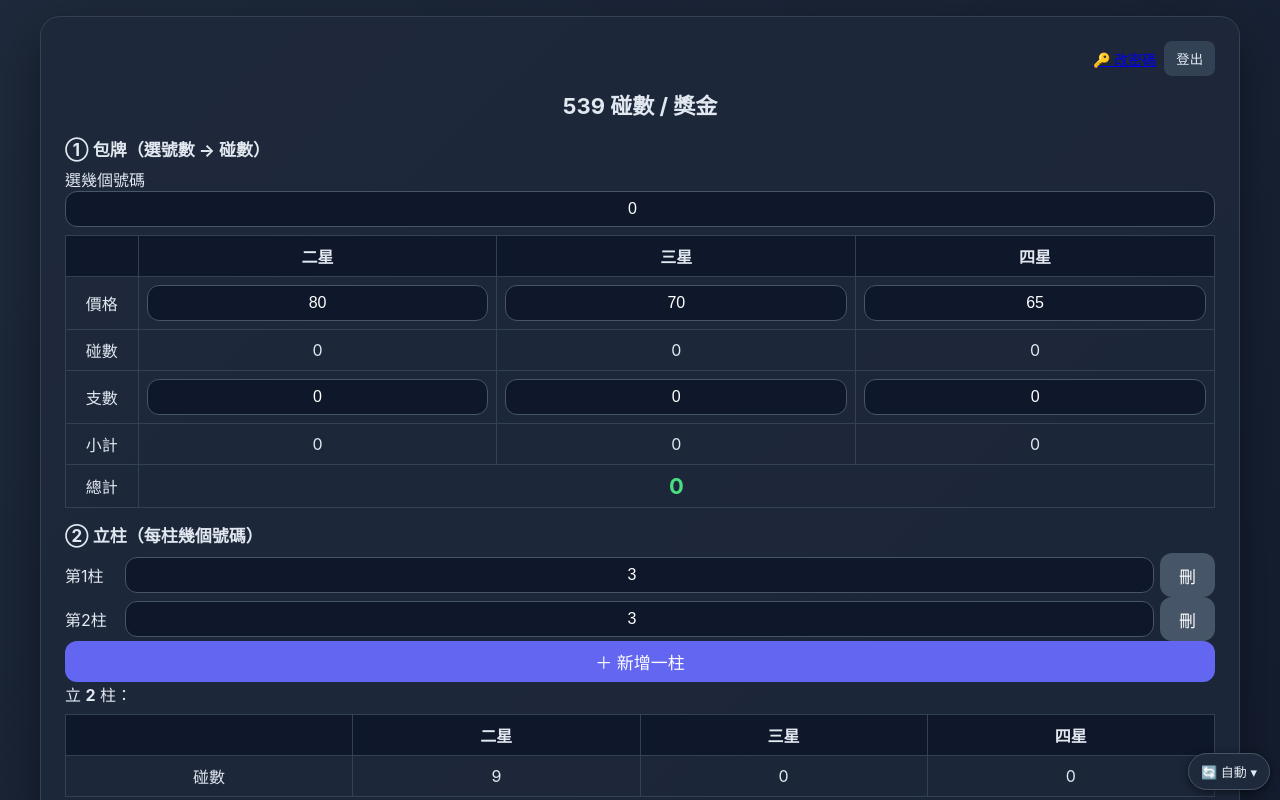
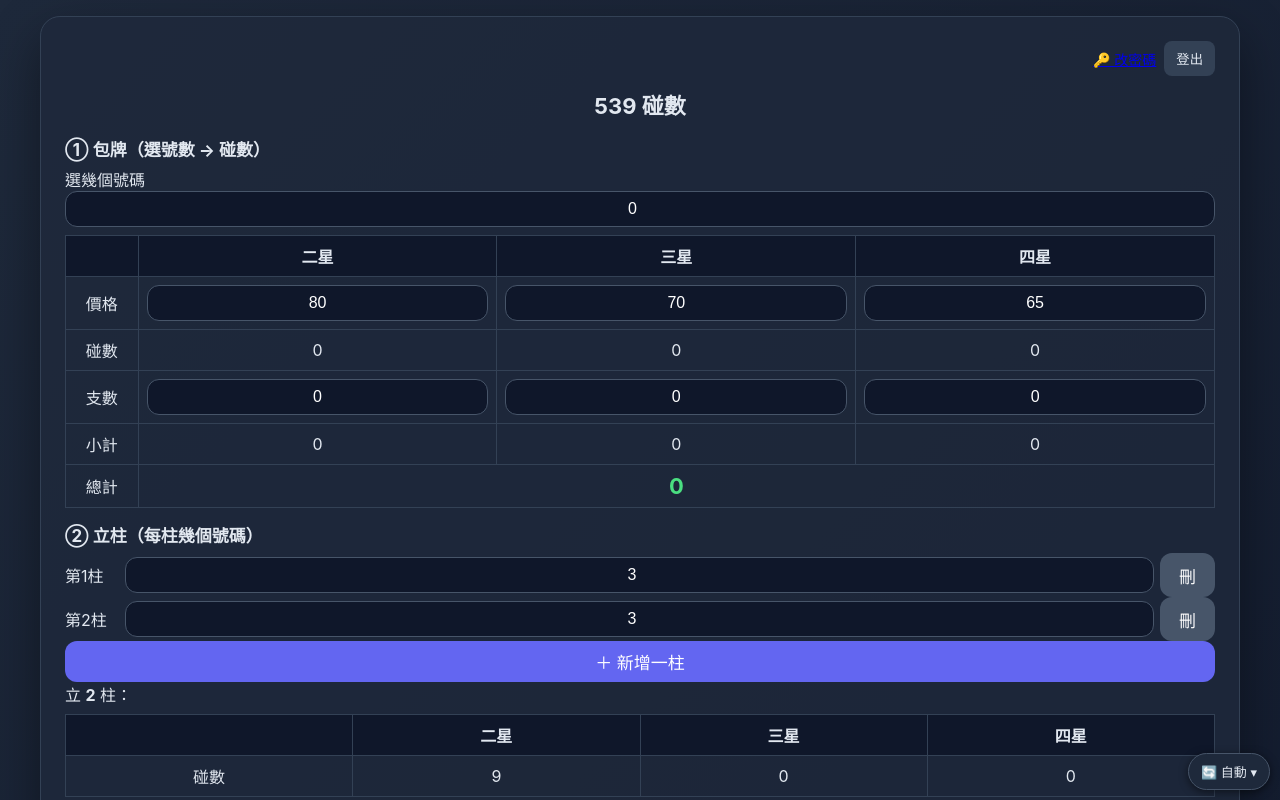
Before and after one commit to topone1001-stack/calc-539, a website: page public/calc.html in a window 1280 px wide. Shown: the top 800 px of the page. Drawn offline with Linux system fonts and the light colour scheme; no server answers.

Commit message:
首頁大標改為 539 碰數

```diff
--- a/public/calc.html
+++ b/public/calc.html
@@ -3,7 +3,7 @@ body{display:block}.wrap{margin:0 auto}.card{max-width:none}table{width:100%;bor
 input.n{margin:0;padding:8px;text-align:center}h2{font-size:17px;margin:14px 0 6px}.tot{font-size:22px;color:#4ade80;font-weight:700}.note{font-size:12px;color:#94a3b8}.cols input{margin:4px 0}
 .drawbox{border:1px solid #334155;border-radius:10px;padding:10px;margin:8px 0}.ball{display:inline-block;min-width:30px;padding:5px 0;margin:2px;border-radius:50%;background:#f59e0b;color:#111;font-weight:700;text-align:center}.ball.sp{background:#ef4444;color:#fff}.ball.hit{background:#22c55e;outline:3px solid #fff}.hist{font-size:13px;max-height:220px;overflow:auto}.hist td{padding:4px}details{margin-top:6px}.vw{position:relative;width:100%;padding-top:56.25%;margin-top:8px;background:#000;border-radius:8px;overflow:hidden}.vw iframe{position:absolute;inset:0;width:100%;height:100%;border:0}.vbtn{display:inline-block;margin:6px 8px 0 0;color:#60a5fa}.prz td,.prz th{font-size:13px;padding:4px}</style></head><body><div class="wrap" style="flex-direction:column;align-items:stretch;max-width:760px">
 <div class="card"><div class="top"><span id="who"></span><a href="/password" style="margin-left:auto;margin-right:8px">🔑 改密碼</a><form method="post" action="/logout"><button>登出</button></form></div>
-<h1>539 碰數 / 獎金</h1>
+<h1>539 碰數</h1>
 <h2>① 包牌（選號數 → 碰數）</h2><label>選幾個號碼<input class="n" id="pick" type="number" min="0" max="39" value="0"></label>
 <table><tr><th></th><th>二星</th><th>三星</th><th>四星</th></tr>
 <tr><td>價格</td><td><input class="n" id="p2" value="80"></td><td><input class="n" id="p3" value="70"></td><td><input class="n" id="p4" value="65"></td></tr>
```
